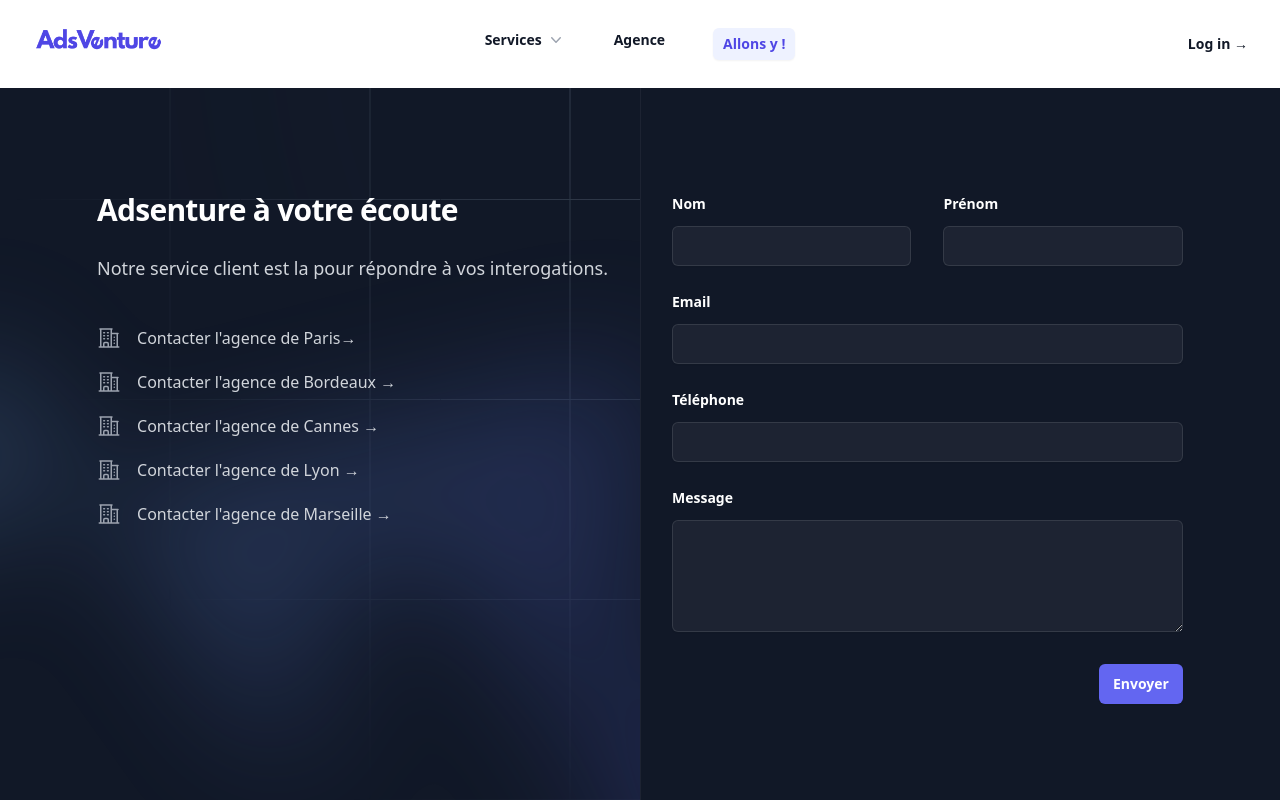
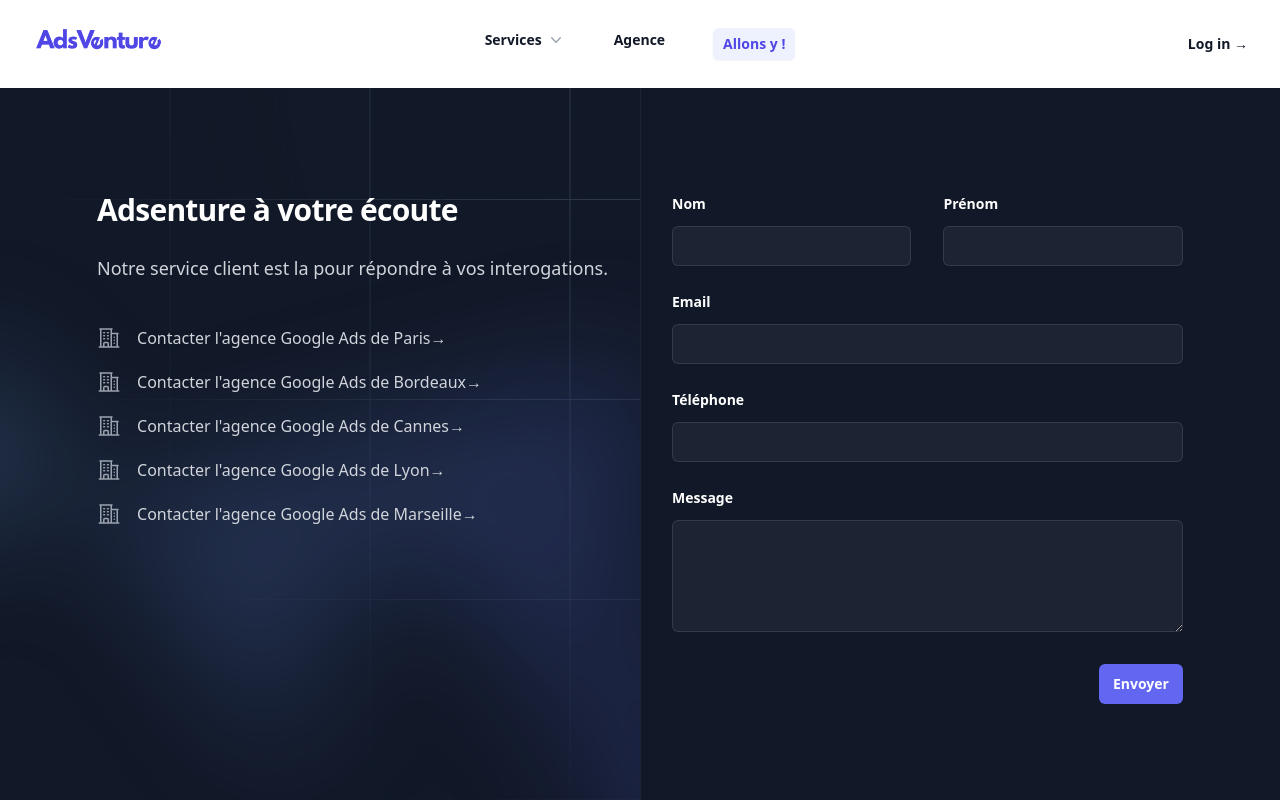
Before and after one commit to magicniclus/adsventure, a Next.js app: page /contact in a window 1280 px wide. Shown: the top 800 px of the page. Built offline with nearby package versions, Linux system fonts and the light colour scheme.

Commit message:
Update Inscription.js

```diff
--- a/components/Organisms/Forms/Inscription.js
+++ b/components/Organisms/Forms/Inscription.js
@@ -84,7 +84,7 @@ export default function Inscription() {
                   />
                 </dt>
                 <dd>
-                  Contacter l'agence de Paris
+                  Contacter l'agence Google Ads de Paris
                   <span aria-hidden="true">&rarr;</span>
                 </dd>
               </a>
@@ -99,7 +99,7 @@ export default function Inscription() {
                   />
                 </dt>
                 <dd>
-                  Contacter l'agence de Bordeaux{" "}
+                  Contacter l'agence Google Ads de Bordeaux
                   <span aria-hidden="true">&rarr;</span>
                 </dd>
               </a>
@@ -114,7 +114,7 @@ export default function Inscription() {
                   />
                 </dt>
                 <dd>
-                  Contacter l'agence de Cannes{" "}
+                  Contacter l'agence Google Ads de Cannes
                   <span aria-hidden="true">&rarr;</span>
                 </dd>
               </a>
@@ -129,7 +129,7 @@ export default function Inscription() {
                   />
                 </dt>
                 <dd>
-                  Contacter l'agence de Lyon{" "}
+                  Contacter l'agence Google Ads de Lyon
                   <span aria-hidden="true">&rarr;</span>
                 </dd>
               </a>
@@ -144,7 +144,7 @@ export default function Inscription() {
                   />
                 </dt>
                 <dd>
-                  Contacter l'agence de Marseille{" "}
+                  Contacter l'agence Google Ads de Marseille
                   <span aria-hidden="true">&rarr;</span>
                 </dd>
               </a>
```
